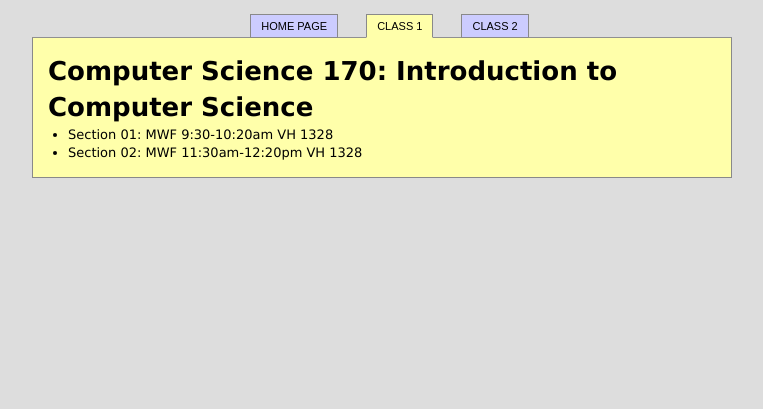
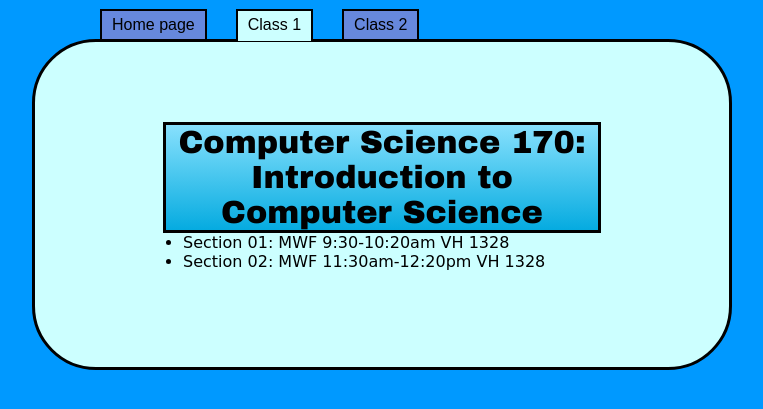
Before and after one commit to tannerkrewson/cs315-website-project, a PHP site: page /class1.html in a window 1280 px wide. Shown: the top 409 px of the page, without its empty margins (258-1021 px from the left). Run offline with PHP 8.4, Linux system fonts and the light colour scheme.

Commit message:
Finished hw2

```diff
--- a/hw2/css-hw2.css
+++ b/hw2/css-hw2.css
@@ -3,47 +3,56 @@
 	padding: 0;
 	}
 
-html {
-		font-size: 100%;
-		}
-
 body {
-		font: 62.5%/1.5 Verdana, Arial, Helvetica, sans-serif;
-		background: #dddddd;
+	background: #0099FF;
     padding-bottom: 2em;
+	text-align: center;
 	}
 
 p {
-		font: 1.1em/1.4 Verdana, Arial, Helvetica, sans-serif;
 	margin-bottom: 1em;
+	}
+
+h1 {
+	border: 3px solid;
+	background: linear-gradient(to bottom, #87e0fd 0%,#53cbf1 40%,#05abe0 100%);
+	font-family: "Arial Black", Gadget, sans-serif;
+	}
+
+#professor h2 {
+	font-style: italic;
+	font-size: 1em;
+	padding-bottom: 1em;
 	}
 
 #wrapper {
 	width: 700px;
 	margin: 0 auto;
-		background: #ffffaa;
 	}
 
 #profimage {
-		float: right;
 	margin-left: 20px;
 	margin-right: 20px;
+	filter: grayscale(100%);
+	border-radius: 50%;
+	}
+
+#profimage img {
+	border-radius: 50%;
+	padding: 16px;
 	}
 
 #content {
-		font: 1.3em/1.4 Verdana, Arial, Helvetica, sans-serif;
-		padding: 15px 15px 15px;
-		border-right: 1px solid #898989;
-		border-bottom: 1px solid #898989;
-		border-left: 1px solid #898989;
+	font-family: "Comic Sans MS", cursive, sans-serif;
+	padding: 0px 48px 16px;
+	border-style: solid;
+	border-radius: 4em;
+	background: #CCFFFF;
 	}
 
 #navContainer {
-		font: 1.1em Arial, Helvetica, sans-serif;
 	text-align: center;
-		padding: 20px 0 0;
-		border-bottom: 1px solid #909090;
-		background: #dddddd;
+	padding: 1em 3em 0em;
 	}
 
 #navigation ul {
@@ -55,16 +64,16 @@ p {
 	}
 
 #navigation a:link, #navigation a:visited {
-		text-transform: uppercase;
 	text-decoration: none;
-		color: #000000;
-		background: #ccccff;
-		border: 1px solid #898989;
-		padding: 5px 10px;
+	color: black;
+	background: #6688DD;
+	padding: 5px 10px 6px;
 	position: relative;
 	margin-right: 5px;
+	border: 2px solid black;
+	border-bottom: 0px;
+	font-family: Arial, Helvetica, sans-serif;
 	}
-
 
 #navigation a:visited {
 	color: #222222;
@@ -76,10 +85,23 @@ p {
 	}
 
 #homePage #homePageLink a:link, #homePage #homePageLink a:visited, #Class1Page #Class1PageLink a:link, #Class1Page #Class1PageLink a:visited, #Class2Page #Class2PageLink a:link, #Class2Page #Class2PageLink a:visited {
-		background: #ffffaa;
-		border-bottom-color: #ffffaa;
+	background: #CCFFFF;
+	padding-bottom: 8px;
+	}
+
+#information div {
+	padding-bottom: 1.5em;
+	padding-top: .5em;
+	}
+
+#classinfo {
+	padding: 5em;
 }
 
 li {
     margin-left: 20px;
    }
+
+ul {
+	text-align: left;
+	}
```
Lines whose indentation alone changed are shown as unchanged.
